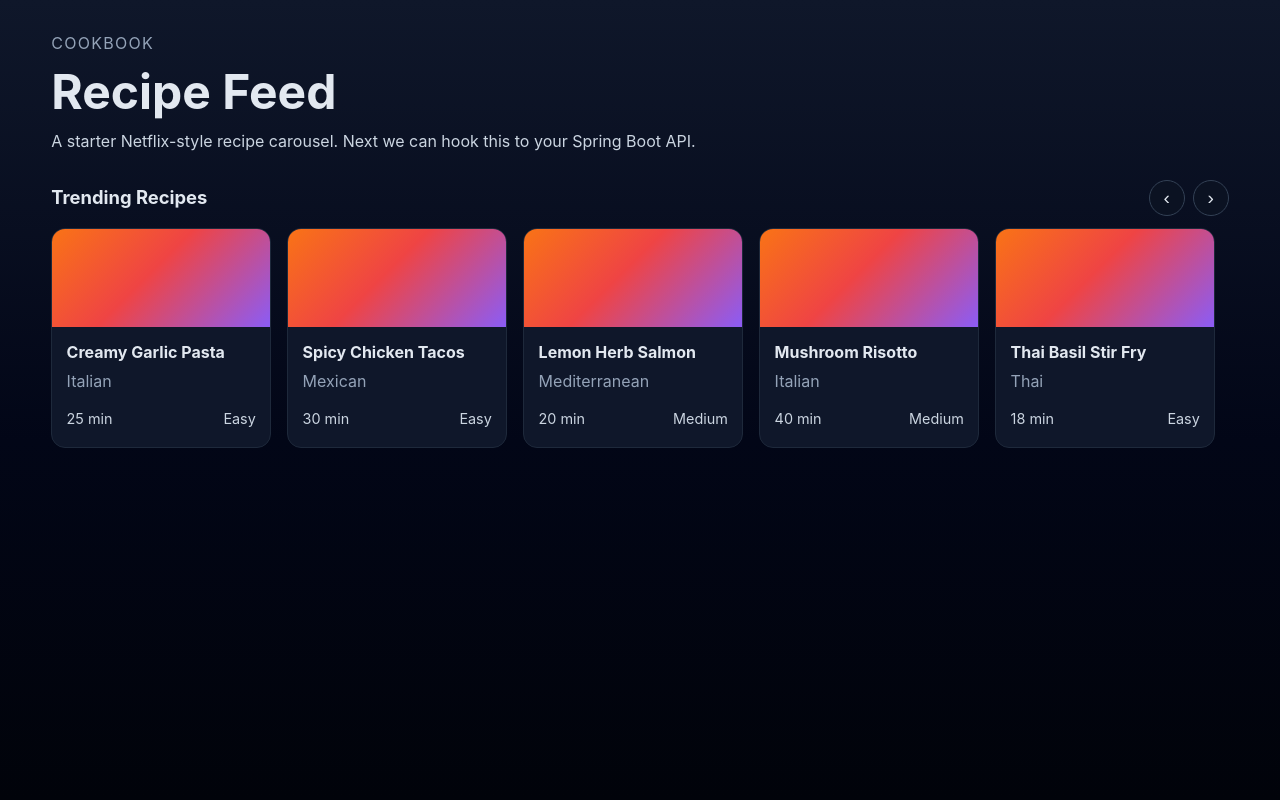
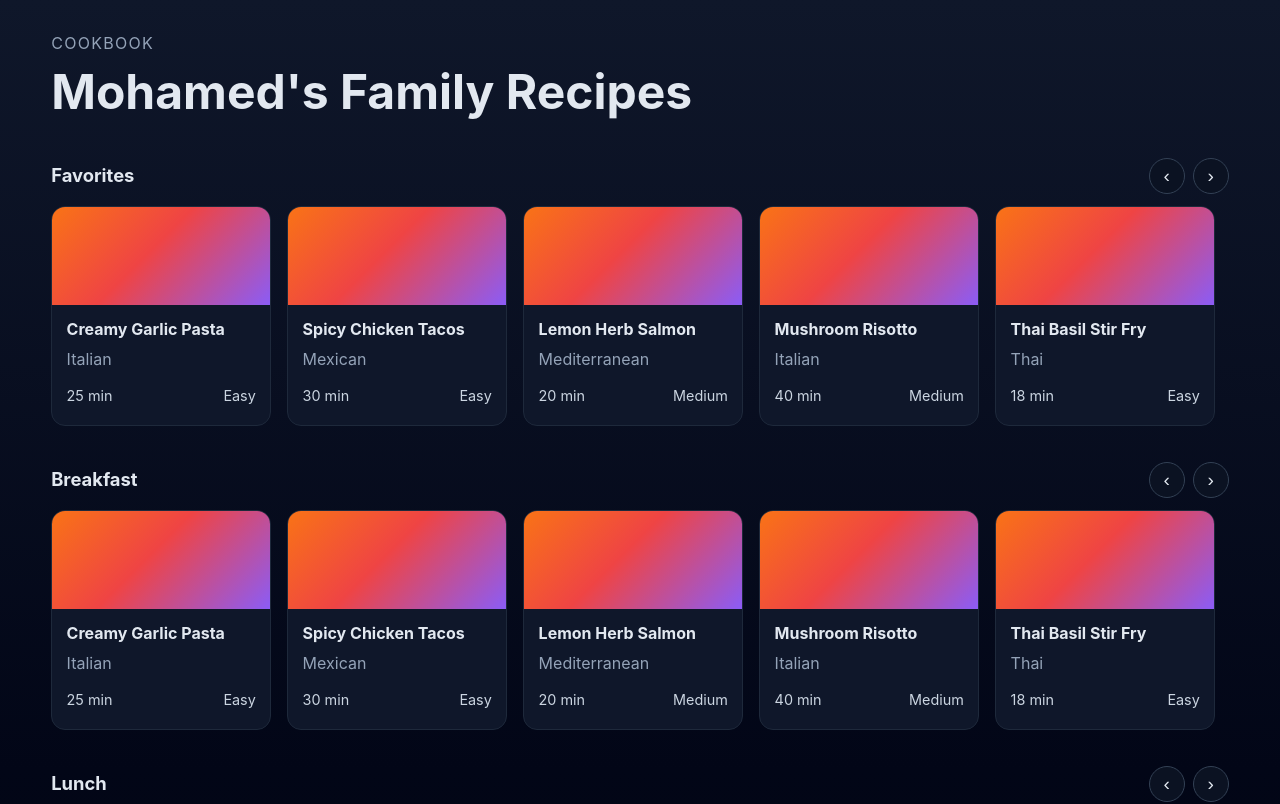
Before and after one commit to mohamedel-slalom/cookbookFE, a React (Vite) app in the folder CookbookFE/: page / in a window 1280 px wide. Shown: the top 804 px of the page. Built offline with nearby package versions, Linux system fonts and the light colour scheme.

Commit message:
refactoring recipe page

```diff
--- a/CookbookFE/src/App.css
+++ b/CookbookFE/src/App.css
@@ -12,7 +12,7 @@
 }
 
 .hero {
-  margin-bottom: 1.75rem;
+  margin-bottom: 2rem;
 }
 
 .eyebrow {
@@ -27,9 +27,12 @@
   font-size: clamp(2rem, 5vw, 3rem);
 }
 
-.subtitle {
-  margin: 0;
-  color: #cbd5e1;
+.feedSection {
+  margin-bottom: 1.5rem;
+}
+
+.feedSection:last-of-type {
+  margin-bottom: 0;
 }
 
 .feedHeader {
--- /dev/null
+++ b/CookbookFE/src/components/RecipeCarousel.jsx
@@ -0,0 +1,70 @@
+import { useRef } from 'react'
+import RecipeCard from './RecipeCard'
+import PropTypes from 'prop-types'
+
+/**
+ * Reusable horizontal recipe carousel section.
+ * @param {Object} props
+ * @param {string} props.title - Section title
+ * @param {Array} props.recipes - Recipe data array
+ * @returns {JSX.Element}
+ */
+function RecipeCarousel({ title, recipes }) {
+  const recipeRowRef = useRef(null)
+
+  const scrollRecipes = (direction) => {
+    const row = recipeRowRef.current
+    if (!row) return
+    row.scrollBy({
+      left: direction === 'left' ? -380 : 380,
+      behavior: 'smooth',
+    })
+  }
+
+  return (
+    <section className="feedSection">
+      <div className="feedHeader">
+        <h2>{title}</h2>
+        <div className="controls">
+          <button
+            type="button"
+            className="scrollButton"
+            onClick={() => scrollRecipes('left')}
+            aria-label={`Scroll ${title} recipes left`}
+          >
+            ‹
+          </button>
+          <button
+            type="button"
+            className="scrollButton"
+            onClick={() => scrollRecipes('right')}
+            aria-label={`Scroll ${title} recipes right`}
+          >
+            ›
+          </button>
+        </div>
+      </div>
+
+      <div className="recipeRow" ref={recipeRowRef}>
+        {recipes.map((recipe) => (
+          <RecipeCard key={recipe.id} recipe={recipe} />
+        ))}
+      </div>
+    </section>
+  )
+}
+
+RecipeCarousel.propTypes = {
+  title: PropTypes.string.isRequired,
+  recipes: PropTypes.arrayOf(
+    PropTypes.shape({
+      id: PropTypes.number.isRequired,
+      title: PropTypes.string.isRequired,
+      cuisine: PropTypes.string.isRequired,
+      time: PropTypes.string.isRequired,
+      difficulty: PropTypes.string.isRequired,
+    })
+  ).isRequired,
+}
+
+export default RecipeCarousel
--- a/CookbookFE/src/constants/index.js
+++ b/CookbookFE/src/constants/index.js
@@ -1,3 +1,7 @@
+export const MOCK_CURRENT_USER = {
+  firstName: 'Mohamed',
+}
+
 export const MOCK_RECIPES = [
   { id: 1, title: 'Creamy Garlic Pasta', cuisine: 'Italian', time: '25 min', difficulty: 'Easy' },
   { id: 2, title: 'Spicy Chicken Tacos', cuisine: 'Mexican', time: '30 min', difficulty: 'Easy' },
--- a/CookbookFE/src/pages/RecipeFeed.jsx
+++ b/CookbookFE/src/pages/RecipeFeed.jsx
@@ -1,47 +1,19 @@
-import { useRef } from 'react'
-import RecipeCard from '../components/RecipeCard'
-import { MOCK_RECIPES } from '../constants'
+import RecipeCarousel from '../components/RecipeCarousel'
+import { MOCK_CURRENT_USER, MOCK_RECIPES } from '../constants'
 import '../App.css'
 
 function RecipeFeed() {
-  const recipeRowRef = useRef(null)
-
-  const scrollRecipes = (direction) => {
-    const row = recipeRowRef.current
-    if (!row) return
-    row.scrollBy({
-      left: direction === 'left' ? -380 : 380,
-      behavior: 'smooth',
-    })
-  }
-
   return (
     <main className="page">
       <section className="hero">
         <p className="eyebrow">Cookbook</p>
-        <h1 className="title">Recipe Feed</h1>
-        <p className="subtitle">A starter Netflix-style recipe carousel. Next we can hook this to your Spring Boot API.</p>
+        <h1 className="title">{MOCK_CURRENT_USER.firstName}'s Family Recipes</h1>
       </section>
 
-      <section className="feedSection">
-        <div className="feedHeader">
-          <h2>Trending Recipes</h2>
-          <div className="controls">
-            <button type="button" className="scrollButton" onClick={() => scrollRecipes('left')} aria-label="Scroll recipes left">
-              ‹
-            </button>
-            <button type="button" className="scrollButton" onClick={() => scrollRecipes('right')} aria-label="Scroll recipes right">
-              ›
-            </button>
-          </div>
-        </div>
-
-        <div className="recipeRow" ref={recipeRowRef}>
-          {MOCK_RECIPES.map((recipe) => (
-            <RecipeCard key={recipe.id} recipe={recipe} />
-          ))}
-        </div>
-      </section>
+      <RecipeCarousel title="Favorites" recipes={MOCK_RECIPES} />
+      <RecipeCarousel title="Breakfast" recipes={MOCK_RECIPES} />
+      <RecipeCarousel title="Lunch" recipes={MOCK_RECIPES} />
+      <RecipeCarousel title="Dinner" recipes={MOCK_RECIPES} />
     </main>
   )
 }
```
Also changed, not shown: 1 other file (tests, documents, lock files or other folders).
